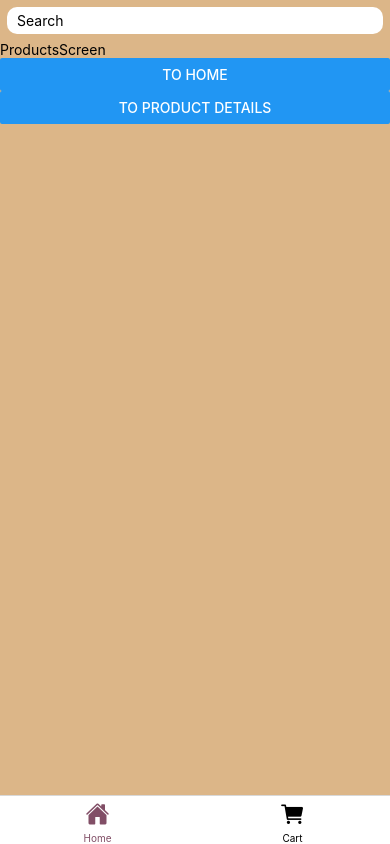
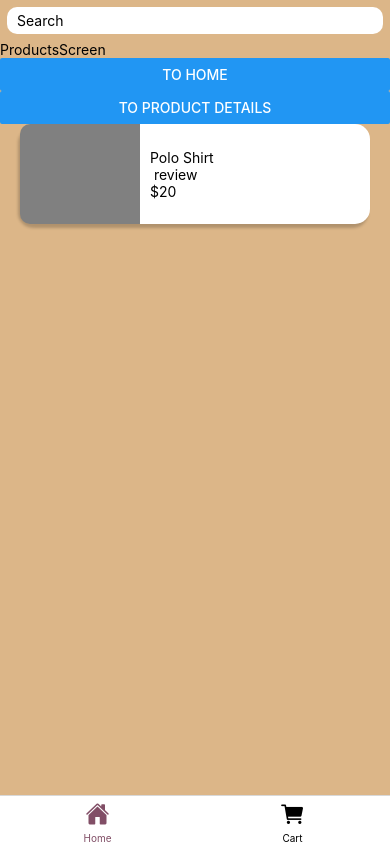
Before and after one commit to yelab07/Bazaar, a React Native app: screen /ProductsScreen in a window 390 px wide. Built offline with nearby package versions, Linux system fonts and the light colour scheme; no server answers.

Commit message:
init-commit

```diff
--- a/screens/Home/HomeScreen.tsx
+++ b/screens/Home/HomeScreen.tsx
@@ -11,6 +11,9 @@ import { Product } from "../../models/products.model";
 import React from "react";
 import { useNavigation } from "@react-navigation/core";
 import { useProductsQuery } from "../../services/productsApi";
+
+
+
 
 
 const HomeScreen = () => {
@@ -69,7 +72,7 @@ const HomeScreen = () => {
           <Text style={styles.title}>Categories</Text>
           <ScrollView contentContainerStyle={styles.secondViewContainer}>
             <TouchableOpacity style={styles.view2}
-            // onPress={() => navigation.navigate("ProductsScreen")}
+            onPress={() => navigation.navigate("ProductsScreen")}
             >
               <View style={styles.imageBox}></View>
               <View style={styles.categoryBox}>
@@ -77,7 +80,7 @@ const HomeScreen = () => {
               </View>
             </TouchableOpacity>
             <TouchableOpacity style={styles.view2}
-            // onPress={() => navigation.navigate("ProductsScreen")}
+            onPress={() => navigation.navigate("ProductsScreen")}
             >
               <View style={styles.imageBox}></View>
               <View style={styles.categoryBox}>
@@ -85,7 +88,7 @@ const HomeScreen = () => {
               </View>
             </TouchableOpacity>
             <TouchableOpacity style={styles.view2}
-            // onPress={() => navigation.navigate("ProductsScreen")}
+            onPress={() => navigation.navigate("ProductsScreen")}
             >
               <View style={styles.imageBox}></View>
               <View style={styles.categoryBox}>
@@ -93,7 +96,7 @@ const HomeScreen = () => {
               </View>
             </TouchableOpacity>
             <TouchableOpacity style={styles.view2}
-            // onPress={() => navigation.navigate("ProductsScreen")}
+            onPress={() => navigation.navigate("ProductsScreen")}
             >
               <View style={styles.imageBox}></View>
               <View style={styles.categoryBox}>
--- a/screens/Home/ProductsScreen.tsx
+++ b/screens/Home/ProductsScreen.tsx
@@ -1,9 +1,18 @@
-import { StyleSheet, Text, View, Button } from "react-native";
+import { StyleSheet, Text, View, Button,TouchableOpacity,} from "react-native";
 import React from "react";
-import { useNavigation } from "@react-navigation/core";
+import { useNavigation, useRoute} from "@react-navigation/core";
+import { ScrollView } from "react-native-gesture-handler";
+import { RouteProp } from "@react-navigation/native";
+
+type ParamList = { Params: { search: string } };
+
+
+
 
 const ProductsScreen = () => {
   const navigation = useNavigation();
+  const route = useRoute<RouteProp<ParamList, "Params">>();
+// const { search } = route.params;
 
   return (
     <View style={{ flex: 1, backgroundColor: "#dcb688" }}>
@@ -16,10 +25,76 @@ const ProductsScreen = () => {
         title="To Product Details"
         onPress={() => navigation.navigate("ProductDetailsScreen" as never)}
       />
+      <View>
+        <ScrollView contentContainerStyle={styles.secondViewContainer}>
+      <TouchableOpacity style={styles.view2} onPress={() => navigation.navigate("ProductDetailsScreen" as never)}>
+         <View style={styles.imageBox}></View>
+          <View style={styles.categoryBox}>
+            <Text>Polo Shirt</Text>
+            <Text> review</Text>
+            <Text>$20</Text>
+
+          </View>
+        </TouchableOpacity>
+
+
+        </ScrollView>
+      </View>
+
     </View>
   );
 };
 
 export default ProductsScreen;
 
-const styles = StyleSheet.create({});
+const styles = StyleSheet.create({
+  title: {
+    fontSize: 25,
+    padding: 15,
+  },
+  firstContainer: {
+    flexDirection: "column",
+    width: 300,
+    height: 300,
+  },
+  view1: {
+    backgroundColor: "white",
+    width: 125,
+    height: 135,
+    borderRadius: 15,
+    elevation: 10,
+    shadowColor: "#000",
+    shadowOffset: { width: -2, height: 4 },
+    shadowOpacity: 0.2,
+    shadowRadius: 3,
+  },
+  secondViewContainer: {
+    alignItems: "center",
+  },
+  view2: {
+    width: 350,
+    height: 100,
+    backgroundColor: "white",
+    marginBottom: 20,
+    borderRadius: 15,
+    flexDirection: "row",
+    elevation: 10,
+    shadowColor: "#000",
+    shadowOffset: { width: -2, height: 4 },
+    shadowOpacity: 0.2,
+    shadowRadius: 3,
+  },
+  imageBox: {
+    width: 120,
+    height: 100,
+    backgroundColor: "gray",
+    borderTopLeftRadius: 10,
+    borderBottomLeftRadius: 10,
+  },
+  categoryBox: {
+    paddingLeft: 10,
+    width: 175,
+    height: 100,
+    justifyContent: "center",
+  },
+});
```
Also changed, not shown: 2 other files (tests, documents, lock files or other folders).
